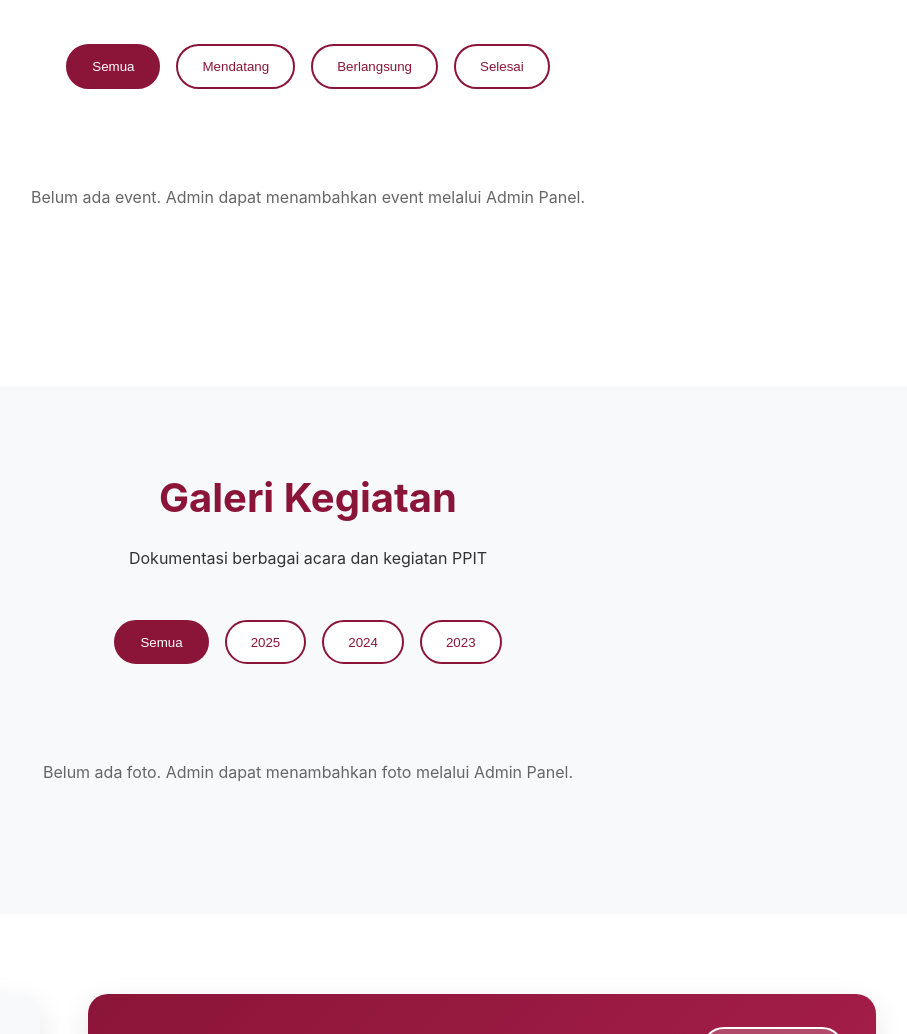
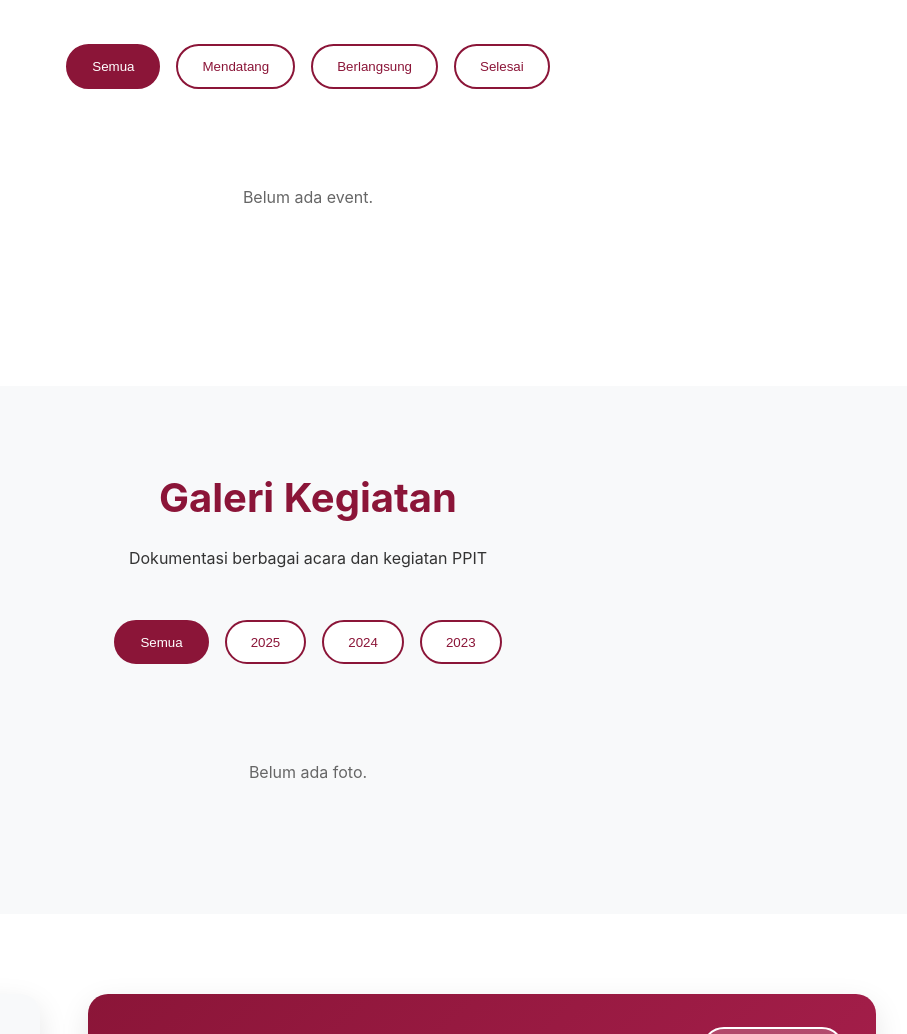
Before and after one commit to sup-renn/PPIT, a website: page public/mainpage.html in a window 1280 px wide. Shown: the part 4660-5694 px from the top of the page, without its empty margins (332-1239 px from the left). Drawn offline with Linux system fonts and the light colour scheme.

Commit message:
change wording in mainpage, belum ada foto part

```diff
--- a/public/mainpage.html
+++ b/public/mainpage.html
@@ -2355,7 +2355,7 @@ venve<!DOCTYPE html>
 
             <div class="events-grid" id="eventsGrid">
                 <p class="empty-state" style="grid-column: 1/-1;">
-                    Belum ada event. Admin dapat menambahkan event melalui Admin Panel.
+                    Belum ada event.
                 </p>
             </div>
         </div>
@@ -2391,7 +2391,7 @@ venve<!DOCTYPE html>
 
             <div class="gallery-grid" id="galleryGrid">
                 <p class="empty-state" style="grid-column: 1/-1;">
-                    Belum ada foto. Admin dapat menambahkan foto melalui Admin Panel.
+                    Belum ada foto.
                 </p>
             </div>
         </div>
@@ -2728,7 +2728,7 @@ venve<!DOCTYPE html>
             const eventsGrid = document.getElementById('eventsGrid');
 
             if (events.length === 0) {
-                eventsGrid.innerHTML = '<p class="empty-state" style="grid-column: 1/-1;">Belum ada event. Admin dapat menambahkan event melalui Admin Panel.</p>';
+                eventsGrid.innerHTML = '<p class="empty-state" style="grid-column: 1/-1;">Belum ada event.</p>';
                 return;
             }
 
@@ -2801,7 +2801,7 @@ venve<!DOCTYPE html>
             const galleryGrid = document.getElementById('galleryGrid');
 
             if (photos.length === 0) {
-                galleryGrid.innerHTML = '<p class="empty-state" style="grid-column: 1/-1;">Belum ada foto. Admin dapat menambahkan foto melalui Admin Panel.</p>';
+                galleryGrid.innerHTML = '<p class="empty-state" style="grid-column: 1/-1;">Belum ada foto.</p>';
                 return;
             }
 
```
